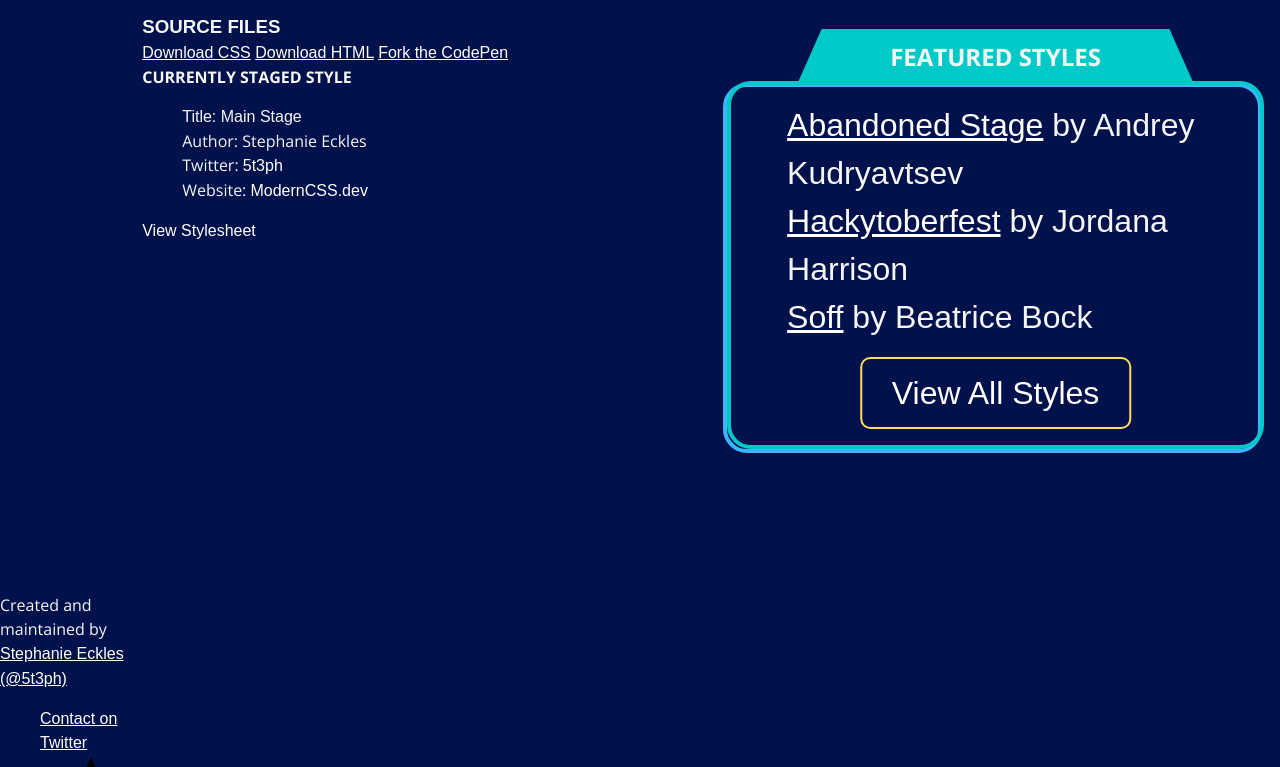
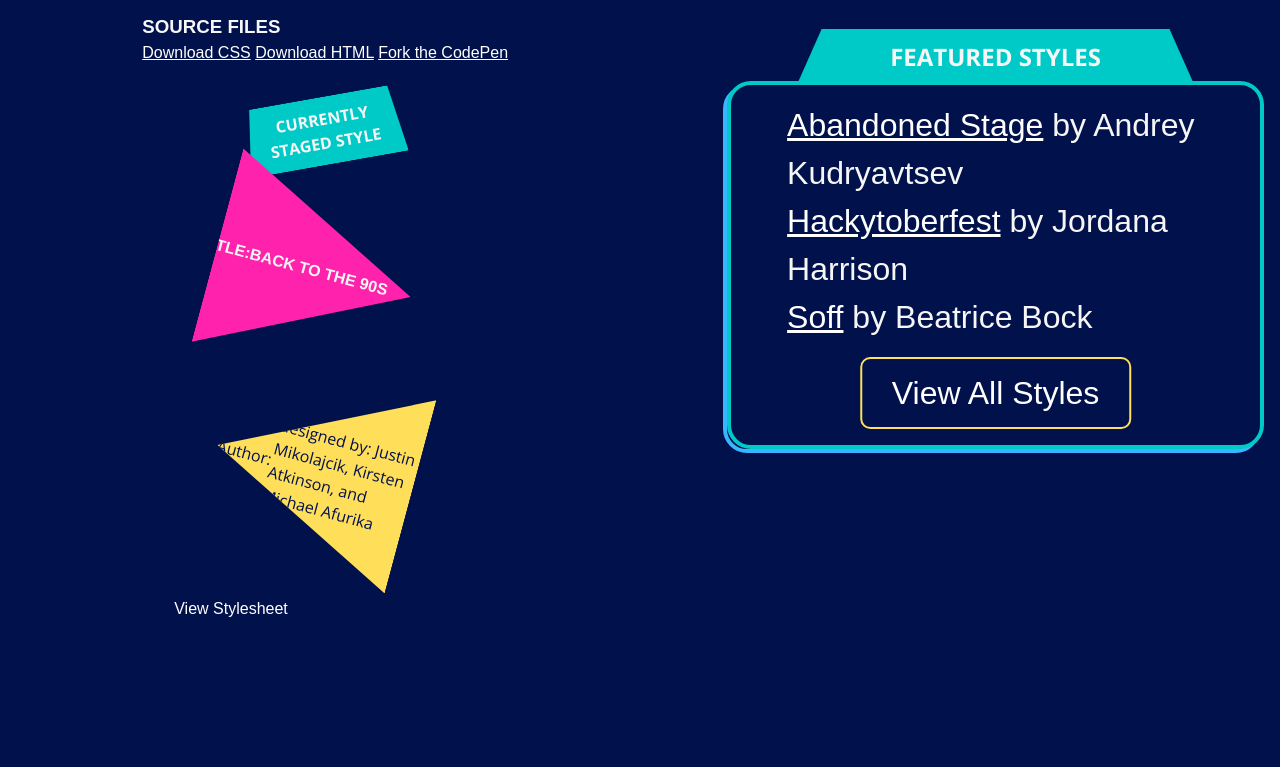
Before and after one commit to kirstenatkinson/wdd331-team02, a website: page public/index.html in a window 1280 px wide. Shown: the part 2748-3515 px from the top of the page. Drawn offline with nearby package versions, Linux system fonts and the light colour scheme; a web font is replaced by a local one.

Commit message:
changed html and started designing

```diff
--- a/public/index.html
+++ b/public/index.html
@@ -208,10 +208,10 @@
       <h4 id="profile-title">Currently Staged Style</h4>
       <ul>
         <li class="profile-title">
-          <span>Title:</span> <span>Main Stage</span>
+          <span>Title:</span> <span>Back to the 90s</span>
         </li>
         <li class="profile-author">
-          <span>Author:</span> <span>Stephanie Eckles</span>
+          <span>Author:</span> <span>designed by: Justin Mikolajcik, Kirsten Atkinson, and Michael Afurika</span>
         </li>
         <li class="profile-twitter">
           <span>Twitter:</span>
@@ -219,7 +219,7 @@
         </li>
         <li class="profile-website">
           <span>Website:</span>
-          <span><a href="https://moderncss.dev">ModernCSS.dev</a></span>
+          <span><a href="https://github.com/kirstenatkinson/wdd331-team02.git">Github</a></span>
         </li>
       </ul>
       <a href="/styles/css/main-stage.css">View Stylesheet</a>
--- a/sass/block/_profile.scss
+++ b/sass/block/_profile.scss
@@ -0,0 +1,69 @@
+.profile .container {
+    position: relative;
+    padding: 1em;
+    margin: 1em;
+    margin-bottom: 8em;
+    max-width: 600px;
+}
+
+h4 {
+    background: $color-blue-2;
+    width: 200px;
+    text-align: center;
+    position: relative;
+    padding: 10px 30px;
+    clip-path: polygon(15% 0, 85% 0, 90% 100%, 10% 100%);
+    transform: translateX(50px) rotate(-10deg);
+}
+
+.profile-title {
+    display: flex;
+    justify-content: center;
+    align-items: center;
+    background-color: $color-pink;
+    width: 200px;
+    height: 200px;
+    clip-path: polygon(0 0, 100% 50%, 100% 50%, 0 100%);
+    transform: translateY(-10px) rotate(15deg);
+}
+
+.profile-title span {
+    font-weight: bold;
+    text-transform: uppercase;
+    transform: translateX(-20px);
+}
+
+.profile-author {
+    display: flex;
+    justify-content: center;
+    align-items: center;
+    background-color: $color-yellow;
+    color: $color-background;
+    width: 200px;
+    height: 200px;
+    clip-path: polygon(0 50%, 100% 0, 100% 100%, 0 50%);
+    transform: translateY(-10px) rotate(15deg);
+}
+
+.profile-twitter span {
+    position: absolute;
+    bottom: 20px;
+    left: 20px;
+    background: #6ecff6;
+    padding: 10px;
+    transform: rotate(-5deg);
+    font-size: 14px;
+    transform-origin: left bottom;
+}
+
+.profile-website {
+    list-style: none;
+}
+
+.profile-twitter {
+    display: none;
+}
+
+.profile-website span {
+    display: none;
+}
--- a/sass/block/_styles.scss
+++ b/sass/block/_styles.scss
@@ -1,5 +1,6 @@
 #styles .container {
     position: relative;
+    background-color: $color-background;
     border: .25em solid $color-blue-2;
     border-radius: 1.5em;
     padding: 1em;
@@ -11,9 +12,9 @@
 #styles .container::before {
     content: '';
     position: absolute;
-    top: -0.15em;
+    top: 0em;
     left: -0.5em;
-    right: -0.15em;
+    right: 0em;
     bottom: -0.5em;
     border: .25em solid $color-blue-1;
     border-radius: 1.5em;
```
Also changed, not shown: public/style.css.
